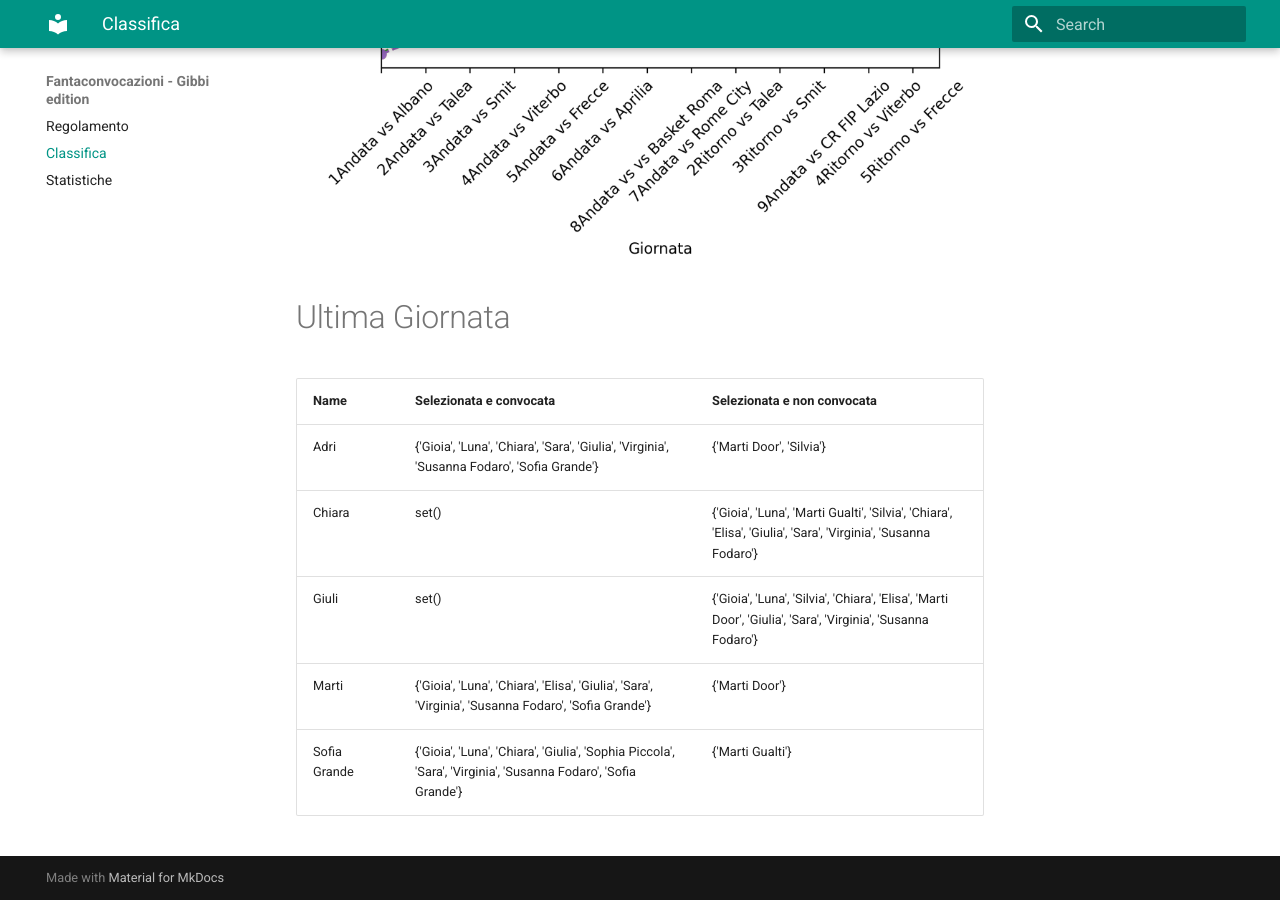
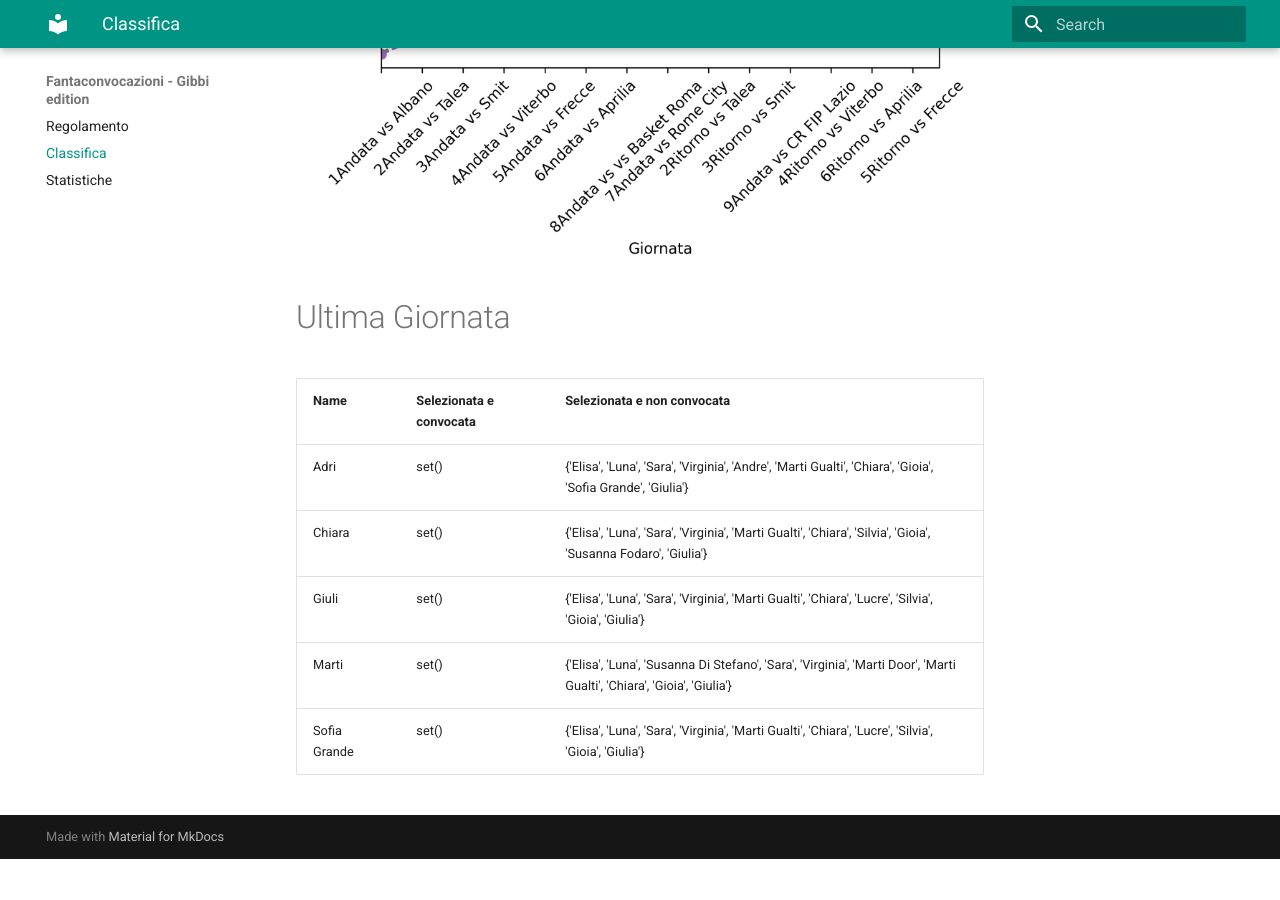
Before and after one commit to martinig94/fantagibbi, an MkDocs documentation site: the page built from docs/Classifica.md, in a window 1280 px wide and 900 px high, scrolled down 851 px. Built offline with MkDocs 1.6.1 and Material for MkDocs 9.7.7, drawn with Linux system fonts in a browser that asks for light colours; after the commit the page ends 1710 px from its top, so only the background shows below that.

Commit message:
Auto-update from main.py

```diff
--- a/docs/Classifica.md
+++ b/docs/Classifica.md
@@ -16,11 +16,11 @@
 
 # Ultima Giornata
 <!-- START_TABLE CORRECT -->
-| Name         | Selezionata e convocata                                                                                       | Selezionata e non convocata                                                                                    |
-|:-------------|:--------------------------------------------------------------------------------------------------------------|:---------------------------------------------------------------------------------------------------------------|
-| Adri         | {'Gioia', 'Luna', 'Chiara', 'Sara', 'Giulia', 'Virginia', 'Susanna Fodaro', 'Sofia Grande'}                   | {'Marti Door', 'Silvia'}                                                                                       |
-| Chiara       | set()                                                                                                         | {'Gioia', 'Luna', 'Marti Gualti', 'Silvia', 'Chiara', 'Elisa', 'Giulia', 'Sara', 'Virginia', 'Susanna Fodaro'} |
-| Giuli        | set()                                                                                                         | {'Gioia', 'Luna', 'Silvia', 'Chiara', 'Elisa', 'Marti Door', 'Giulia', 'Sara', 'Virginia', 'Susanna Fodaro'}   |
-| Marti        | {'Gioia', 'Luna', 'Chiara', 'Elisa', 'Giulia', 'Sara', 'Virginia', 'Susanna Fodaro', 'Sofia Grande'}          | {'Marti Door'}                                                                                                 |
-| Sofia Grande | {'Gioia', 'Luna', 'Chiara', 'Giulia', 'Sophia Piccola', 'Sara', 'Virginia', 'Susanna Fodaro', 'Sofia Grande'} | {'Marti Gualti'}                                                                                               |
+| Name         | Selezionata e convocata   | Selezionata e non convocata                                                                                            |
+|:-------------|:--------------------------|:-----------------------------------------------------------------------------------------------------------------------|
+| Adri         | set()                     | {'Elisa', 'Luna', 'Sara', 'Virginia', 'Andre', 'Marti Gualti', 'Chiara', 'Gioia', 'Sofia Grande', 'Giulia'}            |
+| Chiara       | set()                     | {'Elisa', 'Luna', 'Sara', 'Virginia', 'Marti Gualti', 'Chiara', 'Silvia', 'Gioia', 'Susanna Fodaro', 'Giulia'}         |
+| Giuli        | set()                     | {'Elisa', 'Luna', 'Sara', 'Virginia', 'Marti Gualti', 'Chiara', 'Lucre', 'Silvia', 'Gioia', 'Giulia'}                  |
+| Marti        | set()                     | {'Elisa', 'Luna', 'Susanna Di Stefano', 'Sara', 'Virginia', 'Marti Door', 'Marti Gualti', 'Chiara', 'Gioia', 'Giulia'} |
+| Sofia Grande | set()                     | {'Elisa', 'Luna', 'Sara', 'Virginia', 'Marti Gualti', 'Chiara', 'Lucre', 'Silvia', 'Gioia', 'Giulia'}                  |
 <!-- END_TABLE CORRECT -->
```
Also changed, not shown: docs/images/most_selected_players.png, docs/images/trend_points.png.
